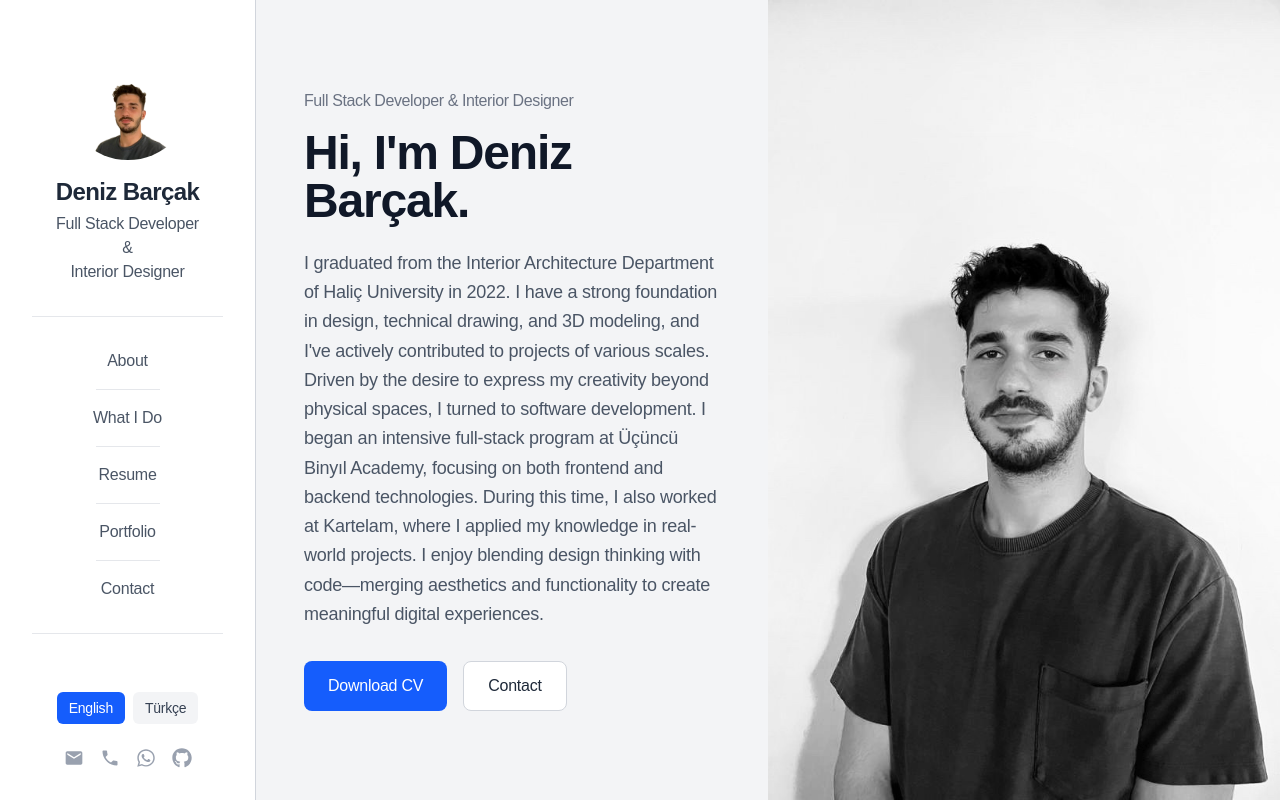
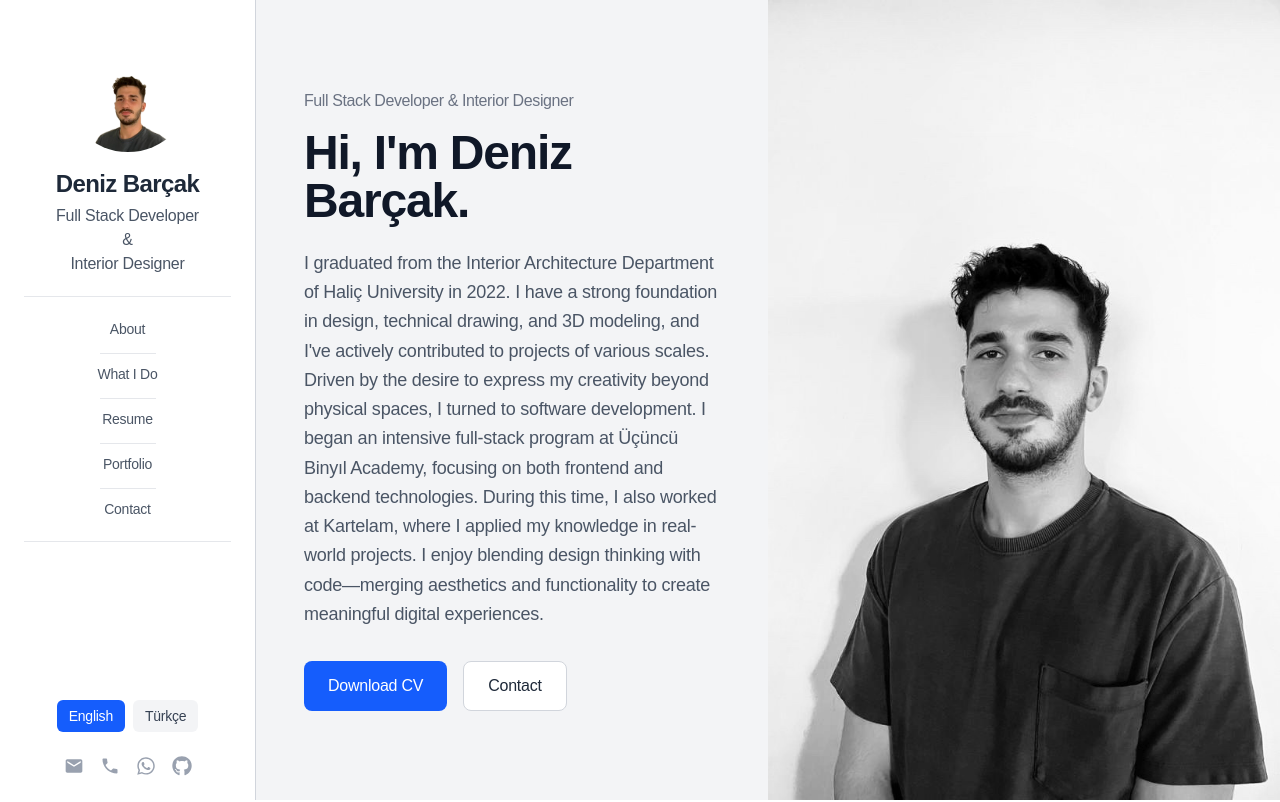
Before and after one commit to denizbarcak/DenizCv, a Next.js app: page / in a window 1280 px wide. Shown: the top 802 px of the page. Built offline with nearby package versions, Linux system fonts and the light colour scheme.

Commit message:
Mobil ui fix

```diff
--- a/src/app/page.tsx
+++ b/src/app/page.tsx
@@ -10,7 +10,7 @@ import {
 import { MdEmail, MdPhone } from "react-icons/md";
 import { FiCode, FiLayout } from "react-icons/fi";
 import Link from "next/link";
-import { useState } from "react";
+import { useState, useRef, useEffect } from "react";
 import { translations } from "@/translations";
 
 export default function Home() {
@@ -18,6 +18,7 @@ export default function Home() {
   const [isMobileMenuOpen, setIsMobileMenuOpen] = useState(false);
   const [isLanguageOpen, setIsLanguageOpen] = useState(false);
   const [currentLanguage, setCurrentLanguage] = useState<"en" | "tr">("en");
+  const languageRef = useRef<HTMLDivElement>(null);
 
   const t = translations[currentLanguage];
 
@@ -25,6 +26,23 @@ export default function Home() {
     setCurrentLanguage(lang);
     setIsLanguageOpen(false);
   };
+
+  // Add click outside handler
+  useEffect(() => {
+    function handleClickOutside(event: MouseEvent) {
+      if (
+        languageRef.current &&
+        !languageRef.current.contains(event.target as Node)
+      ) {
+        setIsLanguageOpen(false);
+      }
+    }
+
+    document.addEventListener("mousedown", handleClickOutside);
+    return () => {
+      document.removeEventListener("mousedown", handleClickOutside);
+    };
+  }, []);
 
   return (
     <div className="flex min-h-screen overflow-x-hidden">
@@ -59,7 +77,7 @@ export default function Home() {
         </div>
 
         {/* Language Selector */}
-        <div className="relative">
+        <div className="relative" ref={languageRef}>
           <button
             onClick={() => setIsLanguageOpen(!isLanguageOpen)}
             className="flex items-center space-x-1 text-sm text-gray-600 hover:text-gray-900 p-2 rounded-lg hover:bg-gray-100"
@@ -112,7 +130,7 @@ export default function Home() {
 
       {/* Sidebar - Hidden on mobile unless menu is open */}
       <aside
-        className={`w-64 fixed top-0 left-0 h-screen bg-white border-r border-gray-300 p-8 flex flex-col transform
+        className={`w-64 fixed top-0 left-0 h-screen bg-white border-r border-gray-300 p-6 flex flex-col transform
         lg:translate-x-0 transition-transform duration-300 z-40
         ${isMobileMenuOpen ? "translate-x-0" : "-translate-x-full"}
         ${
@@ -120,7 +138,7 @@ export default function Home() {
         } lg:top-0 lg:h-screen overflow-y-auto`}
       >
         {/* Add language selector for mobile menu */}
-        <div className="lg:hidden mb-4 border-b border-gray-200 pb-4">
+        <div className="lg:hidden mb-3 border-b border-gray-200 pb-3">
           <div className="flex items-center justify-between">
             <span className="text-sm text-gray-600">{t.language}</span>
             <div className="flex space-x-2">
@@ -149,21 +167,23 @@ export default function Home() {
         </div>
 
         {/* Mobile Profile Section */}
-        <div className="lg:hidden mb-6 text-center">
-          <div className="w-24 h-24 mx-auto rounded-full overflow-hidden mb-3">
+        <div className="lg:hidden mb-4 text-center">
+          <div className="w-20 h-20 mx-auto rounded-full overflow-hidden mb-3">
             <Image
               src="/img/profil.png"
               alt="Deniz Barçak"
-              width={96}
-              height={96}
+              width={80}
+              height={80}
               className="object-cover"
               unoptimized
             />
           </div>
-          <h2 className="text-lg font-medium text-gray-900">Deniz Barçak</h2>
-          <p className="text-sm text-gray-600 flex flex-col items-center">
+          <h2 className="text-base font-medium text-gray-900 mb-1">
+            Deniz Barçak
+          </h2>
+          <p className="text-sm text-gray-600 flex flex-col">
             <span>{t.hero.role.split(" & ")[0]}</span>
-            <span>&</span>
+            <span className="my-0.5">&</span>
             <span>{t.hero.role.split(" & ")[1]}</span>
           </p>
         </div>
@@ -190,38 +210,38 @@ export default function Home() {
         </div>
 
         {/* Navigation */}
-        <nav className="mt-8 border-t border-b border-gray-200 py-6">
+        <nav className="mt-5 border-t border-b border-gray-200 py-4">
           <ul className="space-y-2">
             <li>
               <Link
                 href="#about"
                 onClick={() => setIsMobileMenuOpen(false)}
-                className="text-gray-600 hover:text-gray-900 transition-colors block py-2 text-center"
+                className="text-gray-600 hover:text-gray-900 transition-colors block py-1.5 text-center text-sm"
               >
                 {t.navigation.about}
               </Link>
             </li>
-            <div className="w-16 h-px bg-gray-200 mx-auto my-2"></div>
+            <div className="w-14 h-px bg-gray-200 mx-auto my-1"></div>
             <li>
               <Link
                 href="#what-i-do"
                 onClick={() => setIsMobileMenuOpen(false)}
-                className="text-gray-600 hover:text-gray-900 transition-colors block py-2 text-center"
+                className="text-gray-600 hover:text-gray-900 transition-colors block py-1.5 text-center text-sm"
               >
                 {t.whatIDo.title}
               </Link>
             </li>
-            <div className="w-16 h-px bg-gray-200 mx-auto my-2"></div>
+            <div className="w-14 h-px bg-gray-200 mx-auto my-1"></div>
             <li>
               <Link
                 href="#resume"
                 onClick={() => setIsMobileMenuOpen(false)}
-                className="text-gray-600 hover:text-gray-900 transition-colors block py-2 text-center"
+                className="text-gray-600 hover:text-gray-900 transition-colors block py-1.5 text-center text-sm"
               >
                 {t.navigation.resume}
               </Link>
             </li>
-            <div className="w-16 h-px bg-gray-200 mx-auto my-2"></div>
+            <div className="w-14 h-px bg-gray-200 mx-auto my-1"></div>
             <li>
               <Link
                 href="#portfolio"
@@ -229,17 +249,17 @@ export default function Home() {
                   setIsPortfolioOpen(true);
                   setIsMobileMenuOpen(false);
                 }}
-                className="text-gray-600 hover:text-gray-900 transition-colors block py-2 text-center"
+                className="text-gray-600 hover:text-gray-900 transition-colors block py-1.5 text-center text-sm"
               >
                 {t.portfolio.title}
               </Link>
             </li>
-            <div className="w-16 h-px bg-gray-200 mx-auto my-2"></div>
+            <div className="w-14 h-px bg-gray-200 mx-auto my-1"></div>
             <li>
               <Link
                 href="#contact"
                 onClick={() => setIsMobileMenuOpen(false)}
-                className="text-gray-600 hover:text-gray-900 transition-colors block py-2 text-center"
+                className="text-gray-600 hover:text-gray-900 transition-colors block py-1.5 text-center text-sm"
               >
                 {t.contact.title}
               </Link>
@@ -310,31 +330,31 @@ export default function Home() {
         </div>
 
         {/* Social Links - Mobile */}
-        <div className="lg:hidden mt-6 pb-6">
-          <div className="flex justify-center space-x-4">
+        <div className="lg:hidden mt-4 pb-4">
+          <div className="flex justify-center space-x-5">
             <Link
               href="mailto:denizbarcak@gmail.com"
               className="text-gray-600 hover:text-gray-900"
             >
-              <MdEmail className="w-6 h-6" />
+              <MdEmail className="w-5 h-5" />
             </Link>
             <Link
               href="tel:+90 539 483 23 22"
               className="text-gray-600 hover:text-gray-900"
             >
-              <MdPhone className="w-6 h-6" />
+              <MdPhone className="w-5 h-5" />
             </Link>
             <Link
               href="https://wa.me/905394832322"
               className="text-gray-600 hover:text-gray-900"
             >
-              <FaWhatsapp className="w-6 h-6" />
+              <FaWhatsapp className="w-5 h-5" />
             </Link>
             <Link
               href="https://github.com/denizbarcak"
               className="text-gray-600 hover:text-gray-900"
             >
-              <FaGithub className="w-6 h-6" />
+              <FaGithub className="w-5 h-5" />
             </Link>
           </div>
         </div>
```
